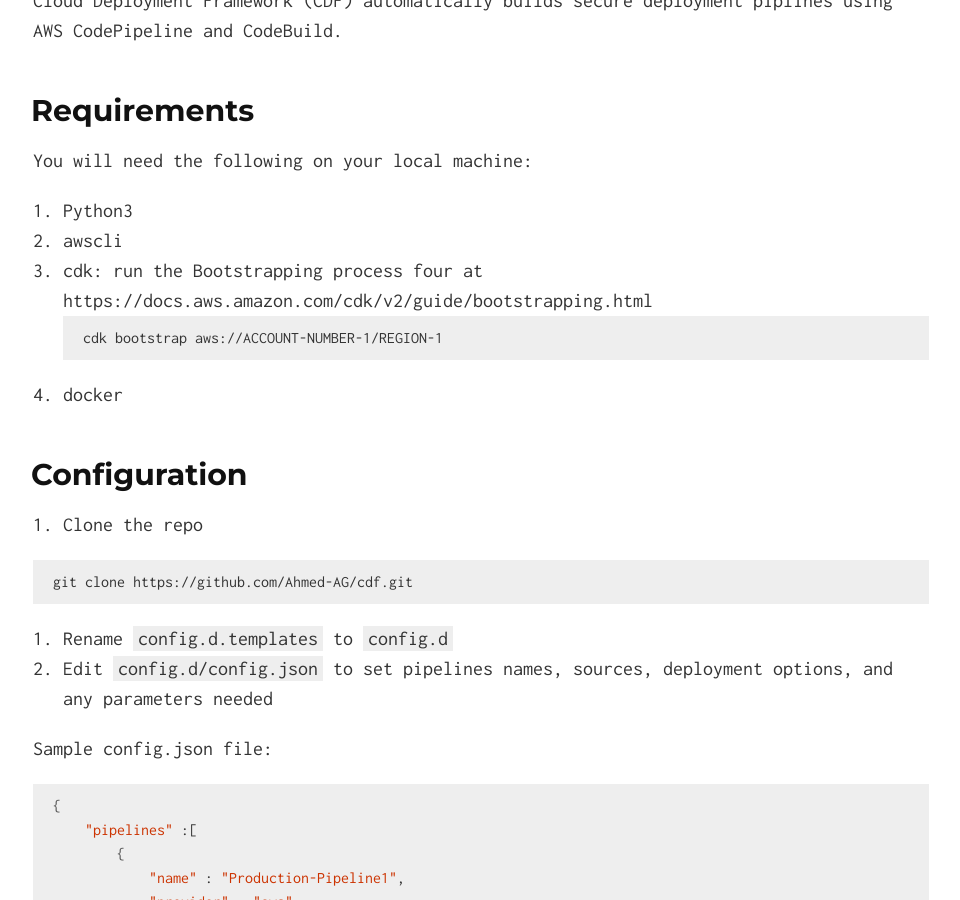
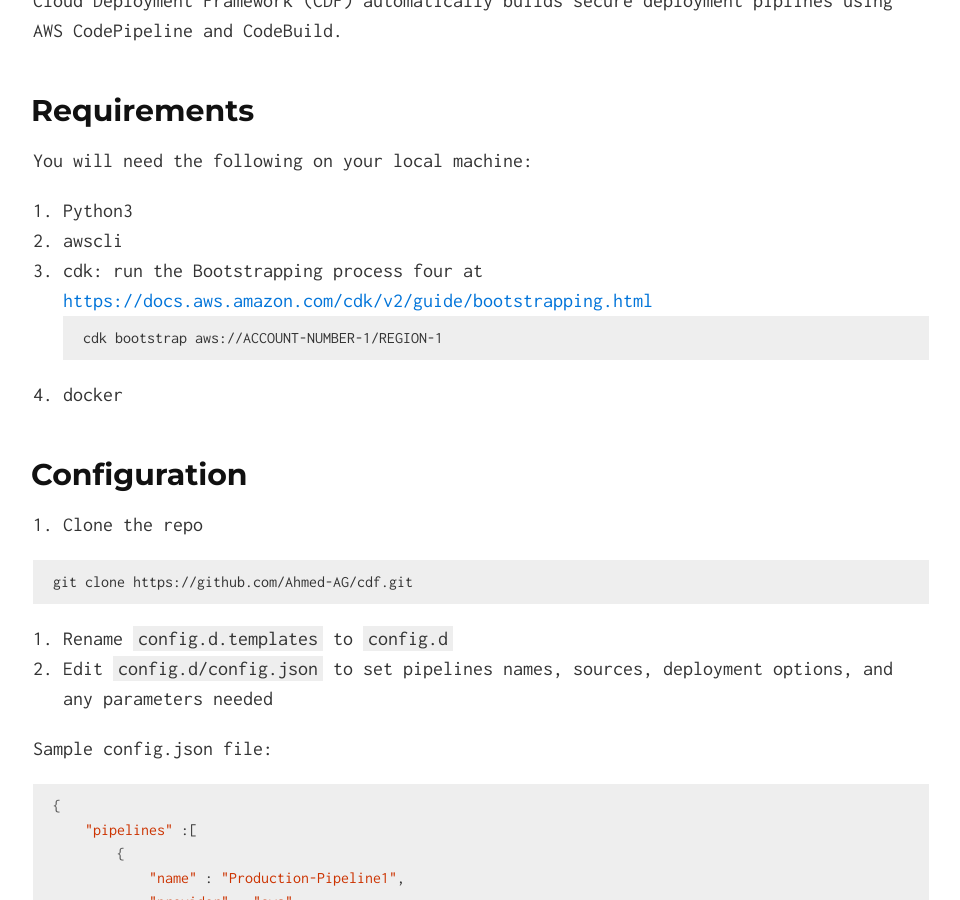
Before and after one commit to Ahmed-AG/cyberdojo-page, a Jekyll site: the page built from read/cloud-deployment-framework.md, in a window 1280 px wide and 900 px high, scrolled down 475 px. Shown: the whole window, without its empty margins (159-1119 px from the left). Built offline with Jekyll 4.4.1, drawn with Linux system fonts in a browser that asks for light colours; some of the changed lines change nothing that is shown.

Commit message:
Update CDF

````diff
--- a/read/cloud-deployment-framework.md
+++ b/read/cloud-deployment-framework.md
@@ -13,7 +13,7 @@ Cloud Deployment Framework (CDF) automatically builds secure deployment piplines
 You will need the following on your local machine:
 1. Python3
 2. awscli
-3. cdk: run the Bootstrapping process four at https://docs.aws.amazon.com/cdk/v2/guide/bootstrapping.html
+3. cdk: run the Bootstrapping process four at [https://docs.aws.amazon.com/cdk/v2/guide/bootstrapping.html](https://docs.aws.amazon.com/cdk/v2/guide/bootstrapping.html)
 ```bash
 cdk bootstrap aws://ACCOUNT-NUMBER-1/REGION-1
 ```
````
